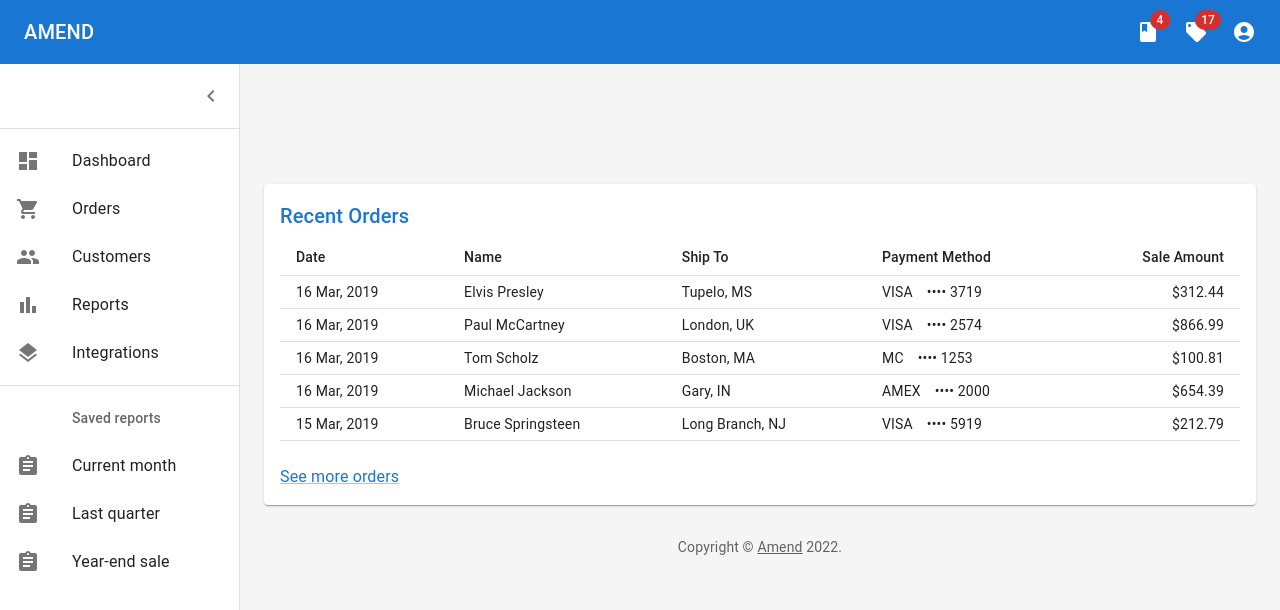
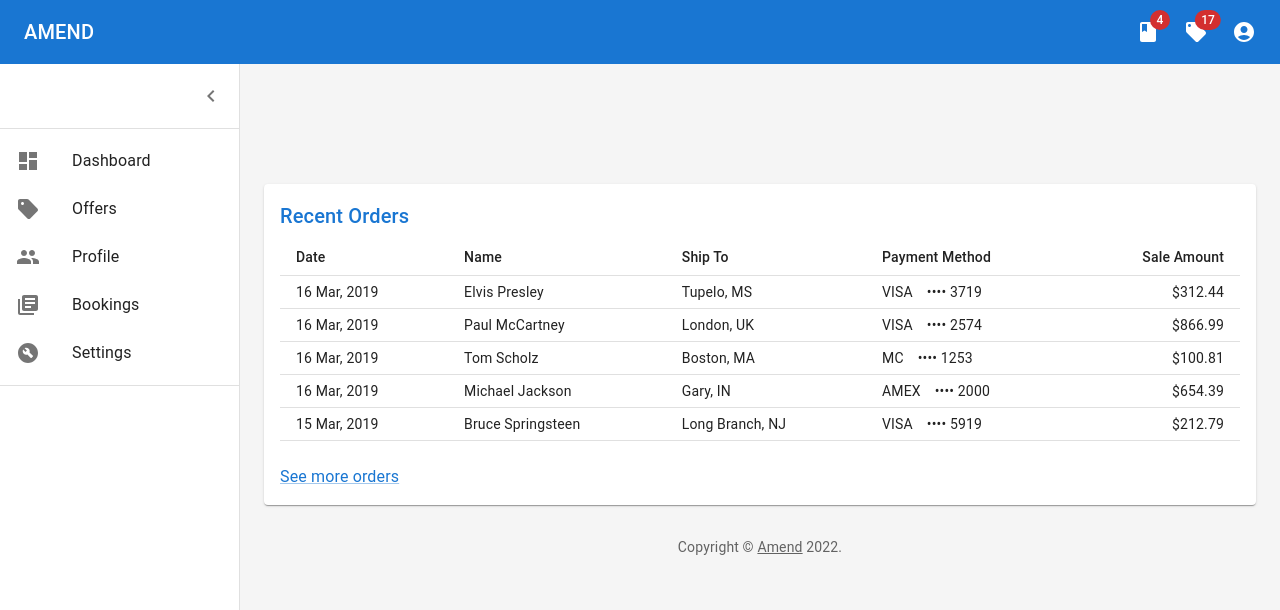
Before and after one commit to SanjayBaskaran/AMEND-Virtual-Service-System, a Next.js app in the folder amend/: page /dashboard/Dashboard in a window 1280 px wide. Shown: the top 610 px of the page. Built offline with nearby package versions, Linux system fonts and the light colour scheme.

Commit message:
Icon change

```diff
--- a/amend/pages/dashboard/listItems.js
+++ b/amend/pages/dashboard/listItems.js
@@ -4,10 +4,10 @@ import ListItemIcon from '@mui/material/ListItemIcon';
 import ListItemText from '@mui/material/ListItemText';
 import ListSubheader from '@mui/material/ListSubheader';
 import DashboardIcon from '@mui/icons-material/Dashboard';
-import ShoppingCartIcon from '@mui/icons-material/ShoppingCart';
+import SellIcon from '@mui/icons-material/Sell';
 import PeopleIcon from '@mui/icons-material/People';
-import BarChartIcon from '@mui/icons-material/BarChart';
-import LayersIcon from '@mui/icons-material/Layers';
+import LibraryBooksIcon from '@mui/icons-material/LibraryBooks';
+import BuildCircleIcon from '@mui/icons-material/BuildCircle';
 import AssignmentIcon from '@mui/icons-material/Assignment';
 
 export const mainListItems = (
@@ -20,53 +20,27 @@ export const mainListItems = (
     </ListItemButton>
     <ListItemButton>
       <ListItemIcon>
-        <ShoppingCartIcon />
+        <SellIcon />
       </ListItemIcon>
-      <ListItemText primary="Orders" />
+      <ListItemText primary="Offers" />
     </ListItemButton>
     <ListItemButton>
       <ListItemIcon>
         <PeopleIcon />
       </ListItemIcon>
-      <ListItemText primary="Customers" />
+      <ListItemText primary="Profile" />
     </ListItemButton>
     <ListItemButton>
       <ListItemIcon>
-        <BarChartIcon />
+        <LibraryBooksIcon />
       </ListItemIcon>
-      <ListItemText primary="Reports" />
+      <ListItemText primary="Bookings" />
     </ListItemButton>
     <ListItemButton>
       <ListItemIcon>
-        <LayersIcon />
+        <BuildCircleIcon />
       </ListItemIcon>
-      <ListItemText primary="Integrations" />
+      <ListItemText primary="Settings" />
     </ListItemButton>
   </React.Fragment>
 );
-
-export const secondaryListItems = (
-  <React.Fragment>
-    <ListSubheader component="div" inset>
-      Saved reports
-    </ListSubheader>
-    <ListItemButton>
-      <ListItemIcon>
-        <AssignmentIcon />
-      </ListItemIcon>
-      <ListItemText primary="Current month" />
-    </ListItemButton>
-    <ListItemButton>
-      <ListItemIcon>
-        <AssignmentIcon />
-      </ListItemIcon>
-      <ListItemText primary="Last quarter" />
-    </ListItemButton>
-    <ListItemButton>
-      <ListItemIcon>
-        <AssignmentIcon />
-      </ListItemIcon>
-      <ListItemText primary="Year-end sale" />
-    </ListItemButton>
-  </React.Fragment>
-);
```
